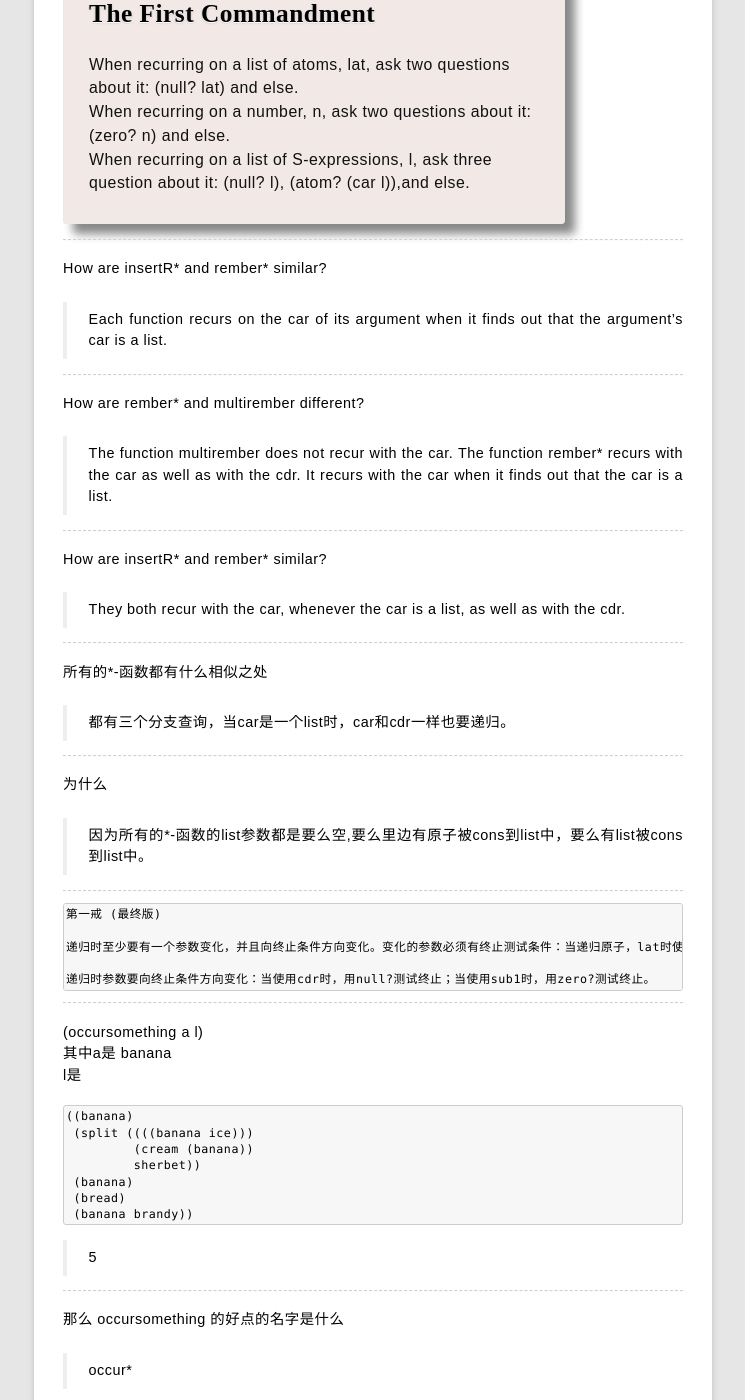
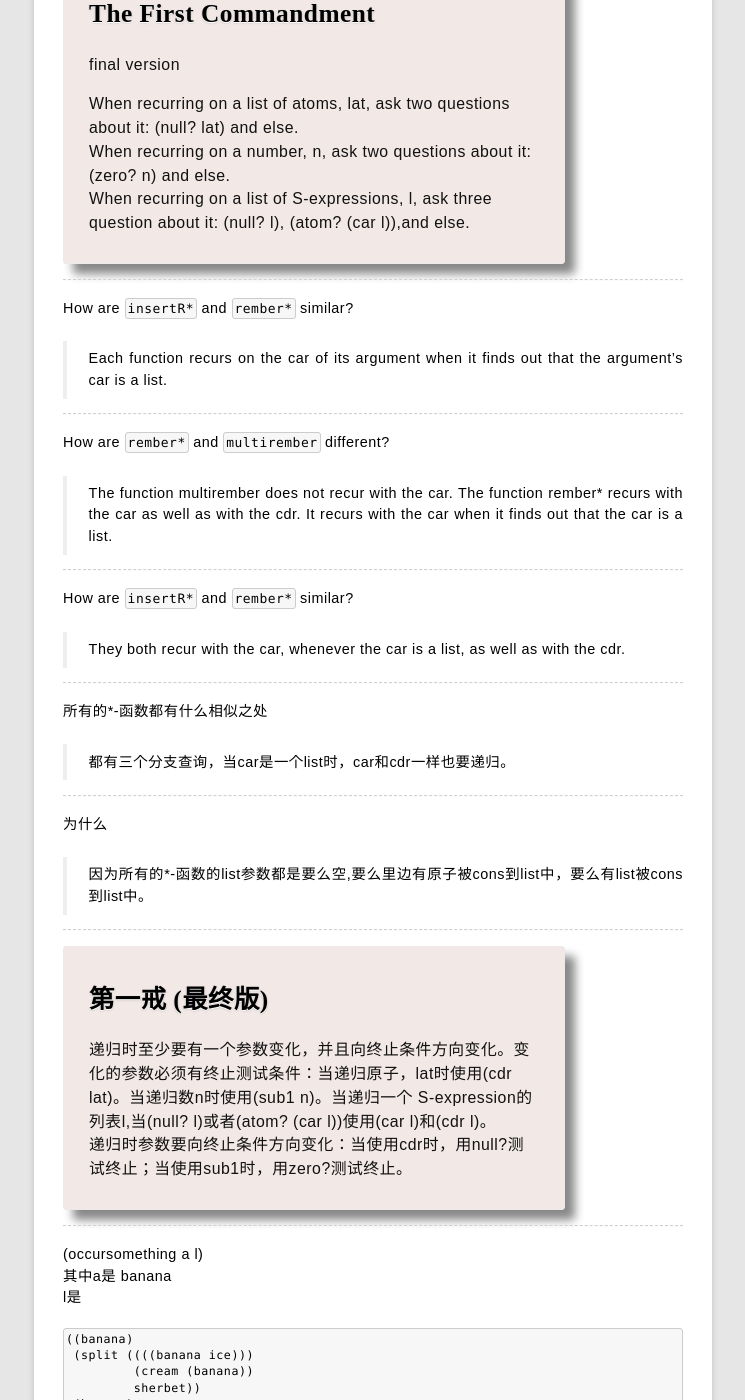
Before and after one commit to rhuichao/uternet.github.io, a Jekyll site: the page built from TLS/05.md, in a window 1280 px wide and 1400 px high, scrolled down 2333 px. Shown: the whole window, without its empty margins (267-1012 px from the left). Built offline with Jekyll 4.4.1, drawn with Linux system fonts in a browser that asks for light colours; some web fonts are replaced; Markdown is read by kramdown in place of the engine named in the settings.

Commit message:
new document posted

````diff
--- a/TLS/05.md
+++ b/TLS/05.md
@@ -144,7 +144,7 @@ l 是
 
 <div class="textbox">
 <h1>The First Commandment</h1>
-
+<p>final version</p>
 <p>When recurring on a list of atoms, lat, ask two questions
 about it: (null? lat) and else.<br>
 When recurring on a number, n, ask two questions about
@@ -155,19 +155,19 @@ question about it: (null? l), (atom? (car l)),and else.</p>
 
 ------------------
 
-How are insertR* and rember* similar?
+How are `insertR*` and `rember*` similar?
 
 >Each function recurs on the car of its argument when it finds out that the argument's car is a list.
 
 ------------------
 
-How are rember* and multirember different?
+How are `rember*` and `multirember` different?
 
 >The function multirember does not recur with the car. The function rember* recurs with the car as well as with the cdr. It recurs with the car when it finds out that the car is a list.
 
 ------------------
 
-How are insertR* and rember* similar?
+How are `insertR*` and `rember*` similar?
 
 >They both recur with the car, whenever the car is a list, as well as with the cdr.
 
@@ -185,13 +185,13 @@ How are insertR* and rember* similar?
 
 ------------------
 
-```
-第一戒 (最终版)
+<div class="textbox">
+<h1>第一戒 (最终版)</h1>
 
-递归时至少要有一个参数变化，并且向终止条件方向变化。变化的参数必须有终止测试条件：当递归原子，lat时使用(cdr lat)。当递归数n时使用(sub1 n)。当递归一个 S-expression的列表l,当(null? l)或者(atom? (car l))使用(car l)和(cdr l)。
+<p>递归时至少要有一个参数变化，并且向终止条件方向变化。变化的参数必须有终止测试条件：当递归原子，lat时使用(cdr lat)。当递归数n时使用(sub1 n)。当递归一个 S-expression的列表l,当(null? l)或者(atom? (car l))使用(car l)和(cdr l)。<br>
 
-递归时参数要向终止条件方向变化：当使用cdr时，用null?测试终止；当使用sub1时，用zero?测试终止。
-```
+递归时参数要向终止条件方向变化：当使用cdr时，用null?测试终止；当使用sub1时，用zero?测试终止。</p>
+</div>
 
 ------------------
 
````
